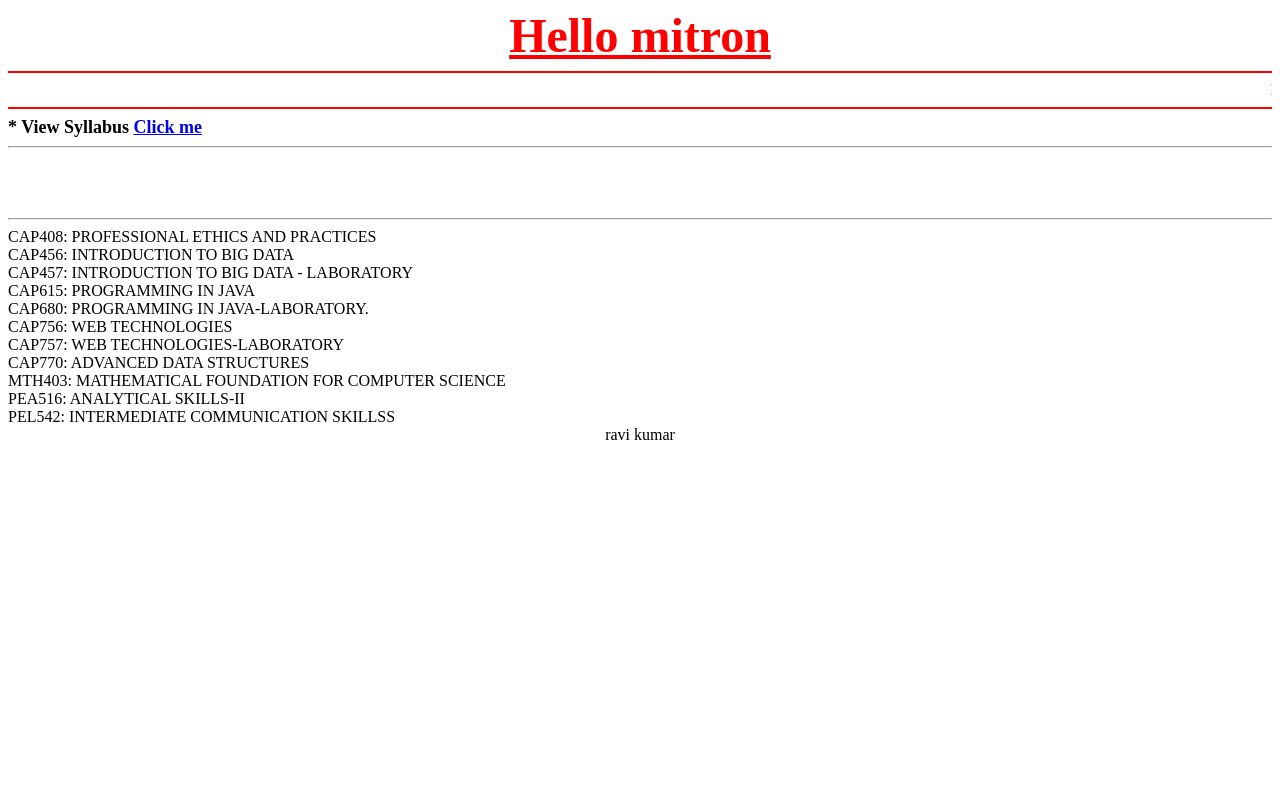
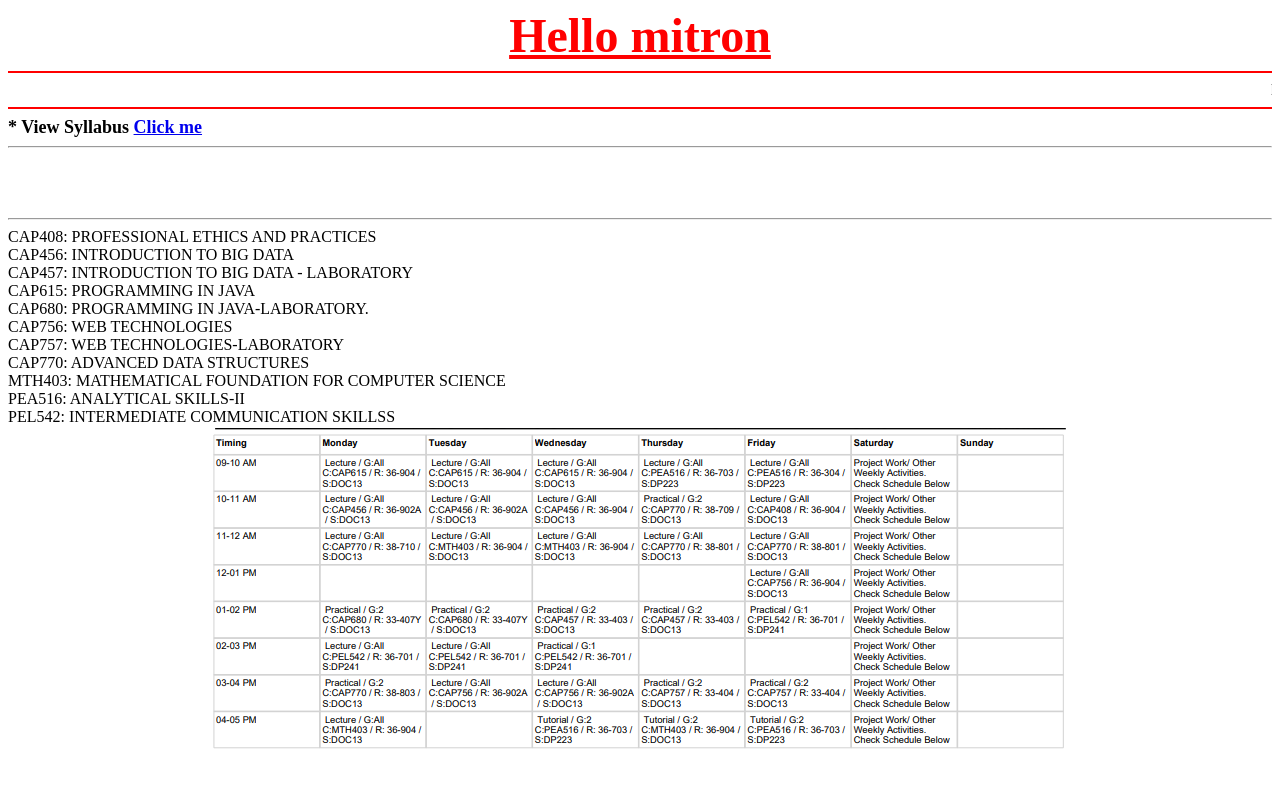
Before and after one commit to ravikumar8789/code, a plain HTML site: page index.html in a window 1280 px wide. Drawn offline with Linux system fonts and the light colour scheme.

Commit message:
time table update

```diff
--- a/index.html
+++ b/index.html
@@ -48,6 +48,8 @@
         PEA516: ANALYTICAL SKILLS-II<br>
 
         PEL542: INTERMEDIATE COMMUNICATION SKILLSS<br>
-        <center>ravi kumar</center>
+        <center>
+            <img src="time table.png">
+        </center>
     </body>
 </html>
```
Also changed, not shown: time table.png (added).
